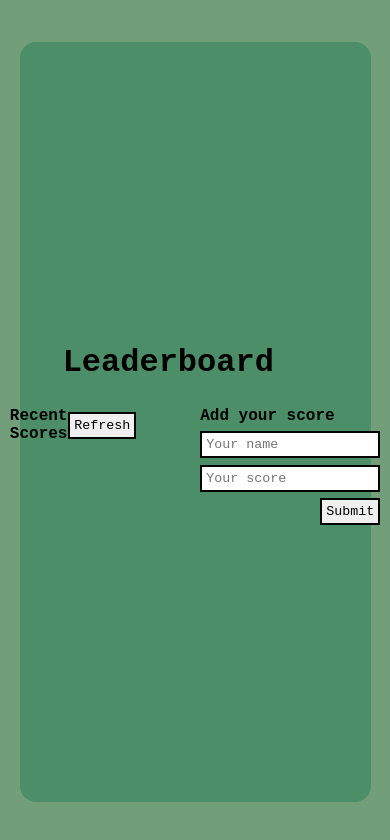
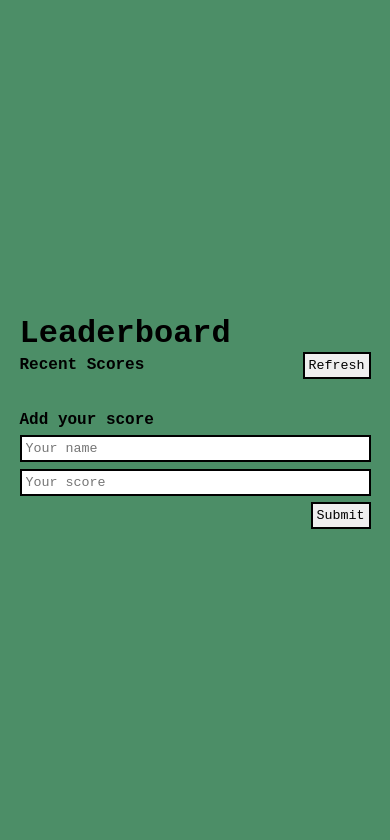
Before and after one commit to taldr27/Leaderboard, a website built with webpack: page src/index.html in a window 390 px wide. Built offline with nearby package versions, Linux system fonts and the light colour scheme; no server answers; a web font is replaced by a local one.

Commit message:
Add mobile version

```diff
--- a/src/index.css
+++ b/src/index.css
@@ -27,7 +27,7 @@ span {
 .big-container {
   background-color: #4c8e67;
   width: 90%;
-  min-height: 90vh;
+  height: 90vh;
   border-radius: 1em;
   display: flex;
   align-items: center;
@@ -40,6 +40,7 @@ span {
 
 .main-container {
   display: flex;
+  flex-direction: row;
   justify-content: center;
   gap: 4em;
 }
@@ -99,3 +100,26 @@ input[type="submit"] {
   text-align: end;
   align-self: flex-end;
 }
+
+@media only screen and (max-width: 768px) {
+  body {
+    background-color: #4c8e67;
+  }
+
+  h1 {
+    padding: 0;
+  }
+
+  .big-container {
+    width: 100%;
+    height: 100vh;
+    border-radius: 0;
+  }
+  .main-container {
+    flex-direction: column;
+    gap: 1em;
+  }
+  #score-form-container {
+    align-self: auto;
+  }
+}
```
